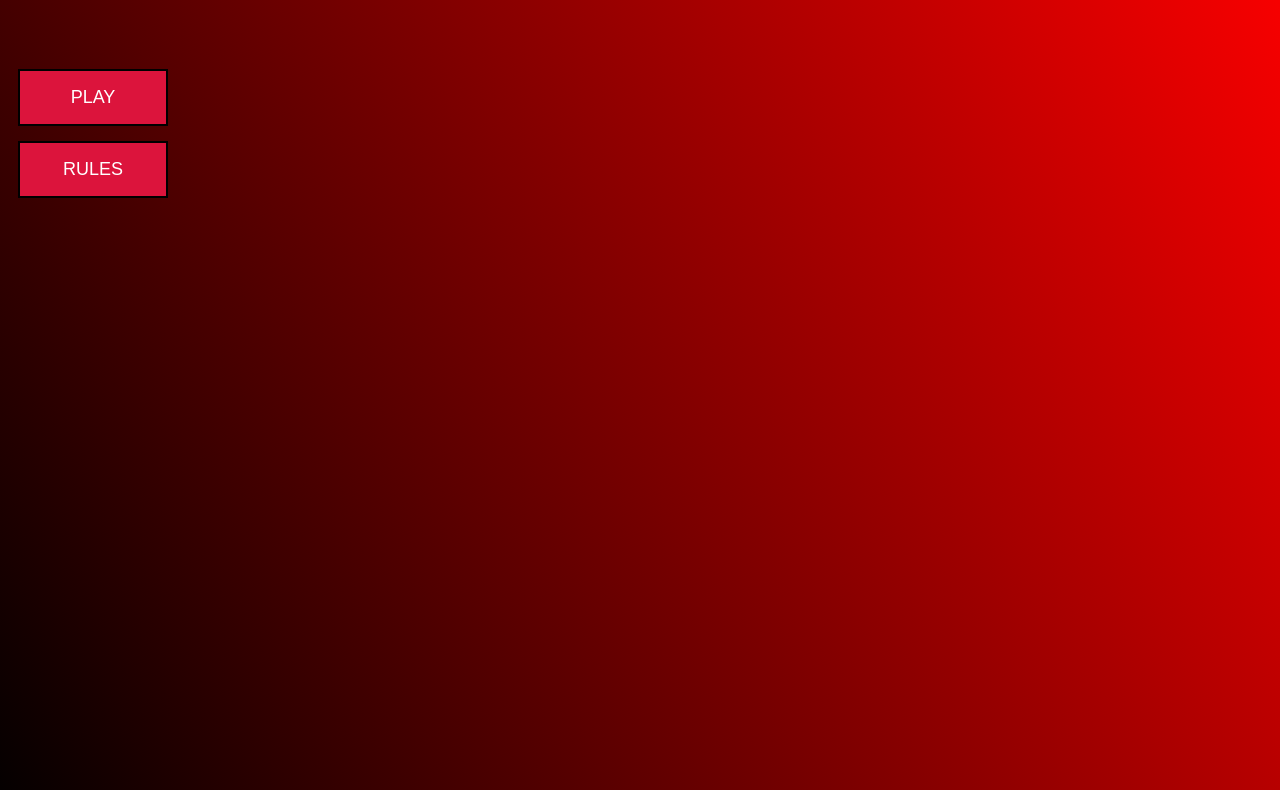
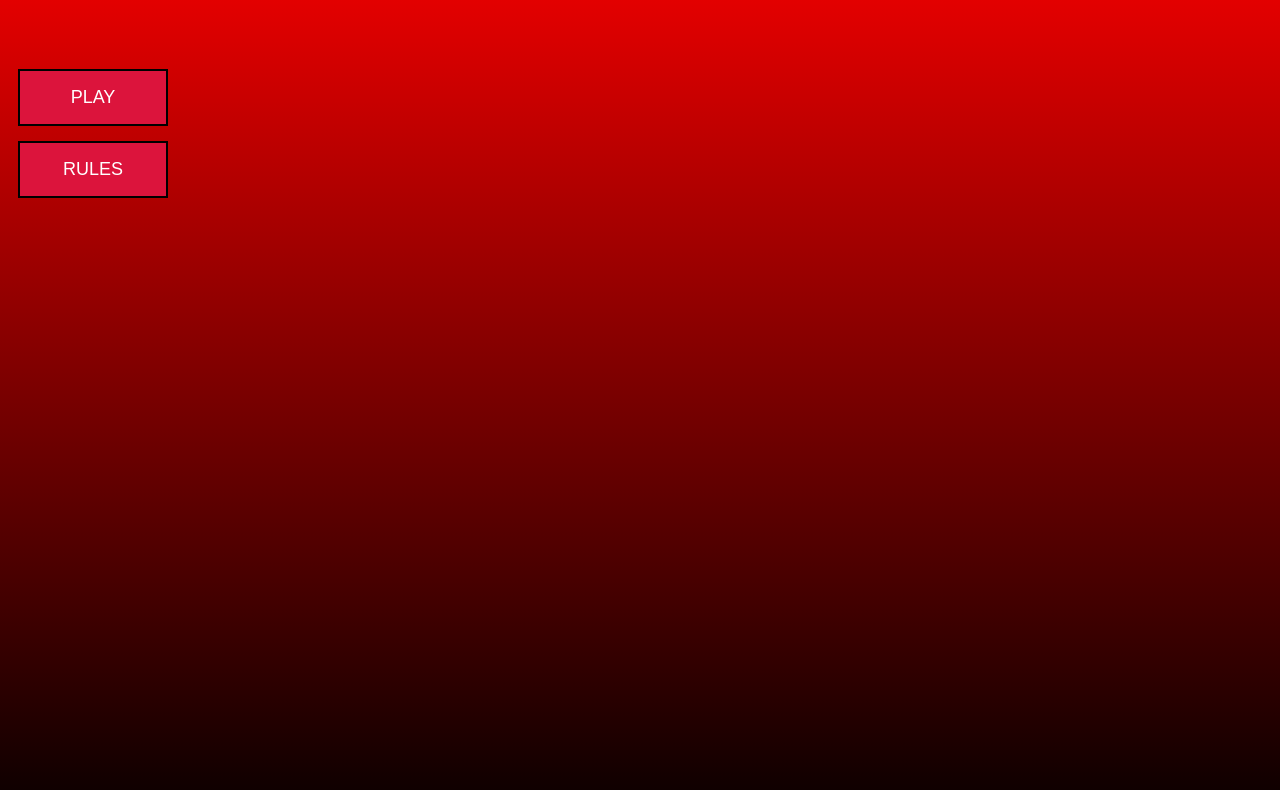
Before and after one commit to ch25b037-cmyk/myMastermindGame, a plain HTML site: page index.html in a window 1280 px wide. Shown: the part 106-896 px from the top of the page. Drawn offline with Linux system fonts and the light colour scheme.

Commit message:
changed background

```diff
--- a/style.css
+++ b/style.css
@@ -60,7 +60,7 @@ h1{
 }
 body{
    position: relative;
-   background: linear-gradient(60deg,black,red);
+   background: linear-gradient(360deg,black,red);
    background-repeat: no-repeat;
 
 }
```
